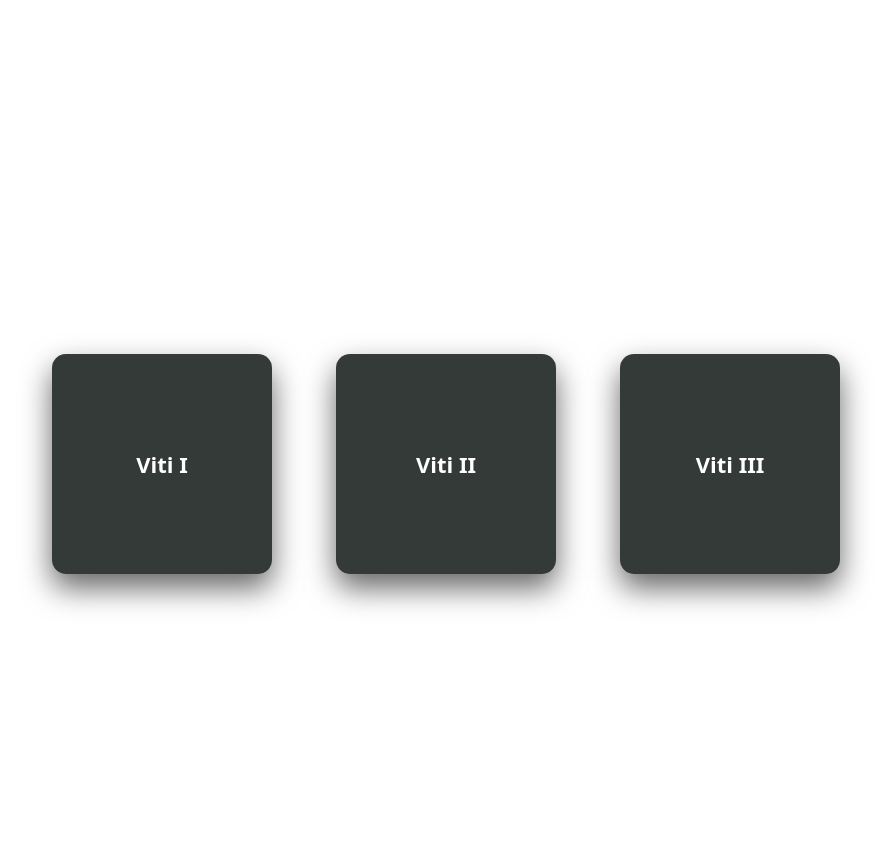
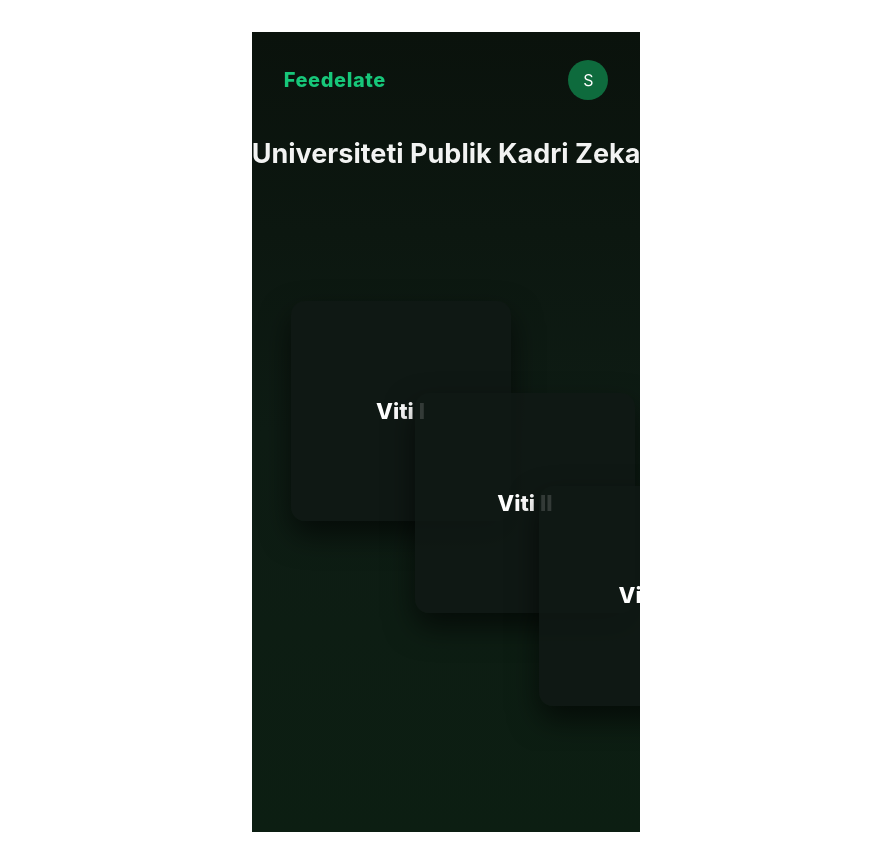
Before and after one commit to Agon06/Feedelate-UKZ, a React app in the folder Frontend/: page /student in a window 1280 px wide. Shown: the whole page, without its empty margins (194-1085 px from the left). Before the commit the page ends 800 px from the top, so only its background shows below. Built offline with nearby package versions, Linux system fonts and the light colour scheme; the HTML template or start-up script is replaced by a standard one.

Commit message:
Polish StudentDashboard: diagonal cards + left brand (test)

```diff
--- a/Frontend/src/Student/StudentDashboard.jsx
+++ b/Frontend/src/Student/StudentDashboard.jsx
@@ -5,25 +5,51 @@
 
   useEffect(() => {
     // TODO: replace static UI with fetched data from backend
-    // Example fetch (uncomment and adjust URL when backend is ready):
-    // fetch('http://localhost:5000/api/studentet')
-    //   .then(res => res.json())
-    //   .then(data => setStudentet(data));
   }, []);
 
   const years = ['Viti I', 'Viti II', 'Viti III'];
 
-  const containerStyle = {
-    display: 'flex',
-    justifyContent: 'center',
-    alignItems: 'center',
-    gap: '4rem',
-    padding: '3rem 1rem',
-    minHeight: '60vh',
-    flexWrap: 'wrap',
+  const pageStyle = {
+    color: '#fff',
+    minHeight: '100vh',
+    background: 'linear-gradient(180deg, rgba(10,18,12,1) 0%, rgba(14,28,20,1) 50%, rgba(12,30,18,1) 100%)',
+    padding: 0,
+    margin: 0,
+    fontFamily: 'Inter, system-ui, Arial, sans-serif'
   };
 
-  const cardStyle = {
+  const topBarStyle = {
+    display: 'flex',
+    justifyContent: 'space-between',
+    alignItems: 'center',
+    padding: '1rem 2rem',
+    height: 64,
+  };
+
+  const brandStyle = {
+    color: '#17c77a',
+    fontWeight: 800,
+    fontSize: 20,
+    letterSpacing: 0.6
+  };
+
+  const titleStyle = {
+    textAlign: 'center',
+    fontSize: 18,
+    marginTop: 6,
+    opacity: 0.95
+  };
+
+  const layoutContainer = {
+    position: 'relative',
+    height: '72vh',
+    width: '100%',
+    display: 'block',
+    overflow: 'hidden'
+  };
+
+  const cardBase = {
+    position: 'absolute',
     width: 220,
     height: 220,
     background: 'rgba(16, 24, 20, 0.85)',
@@ -36,35 +62,49 @@
     fontSize: 22,
     fontWeight: 800,
     cursor: 'pointer',
-    transition: 'transform 180ms ease, box-shadow 180ms ease',
+    transition: 'transform 180ms ease, box-shadow 180ms ease'
   };
 
-  const cardHover = {
-    transform: 'translateY(-6px)',
-    boxShadow: '0 22px 40px rgba(0,0,0,0.7)'
-  };
+  const positions = [
+    { left: '10%', top: '22%' },
+    { left: '42%', top: '38%' },
+    { left: '74%', top: '54%' }
+  ];
+
+  // responsive fallback for small screens
+  const smallScreen = typeof window !== 'undefined' && window.innerWidth < 720;
 
   return (
-    <div className="student-dashboard" style={{color: '#fff'}}>
-      <header style={{textAlign: 'center', paddingTop: '1rem'}}>
-        <h1 style={{margin: 0}}>Student Dashboard</h1>
-        <p style={{opacity: 0.8}}>Zgjidh vitin për të parë informatat (statike fillimisht)</p>
-      </header>
+    <div className="student-dashboard" style={pageStyle}>
+      <div style={topBarStyle}>
+        <div style={brandStyle}>Feedelate</div>
+        <div style={{flex: 1}} />
+        <div style={{display: 'flex', alignItems: 'center', gap: 12}}>
+          <div style={{width: 40, height: 40, borderRadius: 20, background: '#0e6b3d', display: 'flex', alignItems: 'center', justifyContent: 'center', color: '#fff'}}>S</div>
+        </div>
+      </div>
 
-      <main style={containerStyle}>
-        {years.map((y) => (
+      <div style={titleStyle}>
+        <h2 style={{margin: 0}}>Universiteti Publik Kadri Zeka</h2>
+      </div>
+
+      <main style={layoutContainer}>
+        {years.map((y, idx) => {
+          const pos = smallScreen ? { left: '50%', top: `${20 + idx * 26}%`, transform: 'translateX(-50%)' } : positions[idx];
+          return (
             <div
               key={y}
               role="button"
               tabIndex={0}
               onClick={() => console.log('clicked', y)}
               onKeyDown={() => {}}
-            style={cardStyle}
+              style={{ ...cardBase, left: pos.left, top: pos.top, ...(pos.transform ? { transform: pos.transform } : {} ) }}
               className="student-year-card"
             >
               {y}
             </div>
-        ))}
+          );
+        })}
       </main>
     </div>
   );
```
Lines whose indentation alone changed are shown as unchanged.
